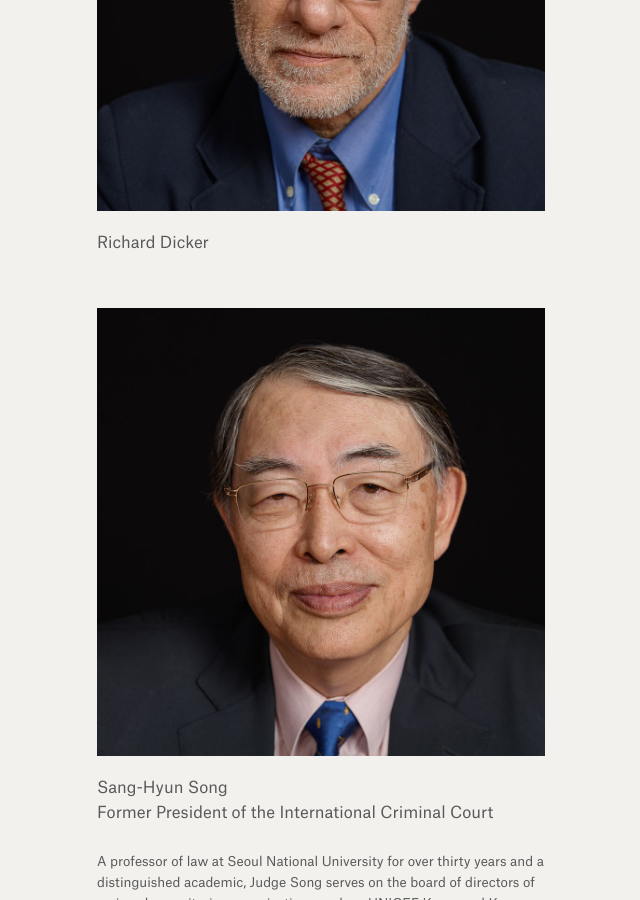
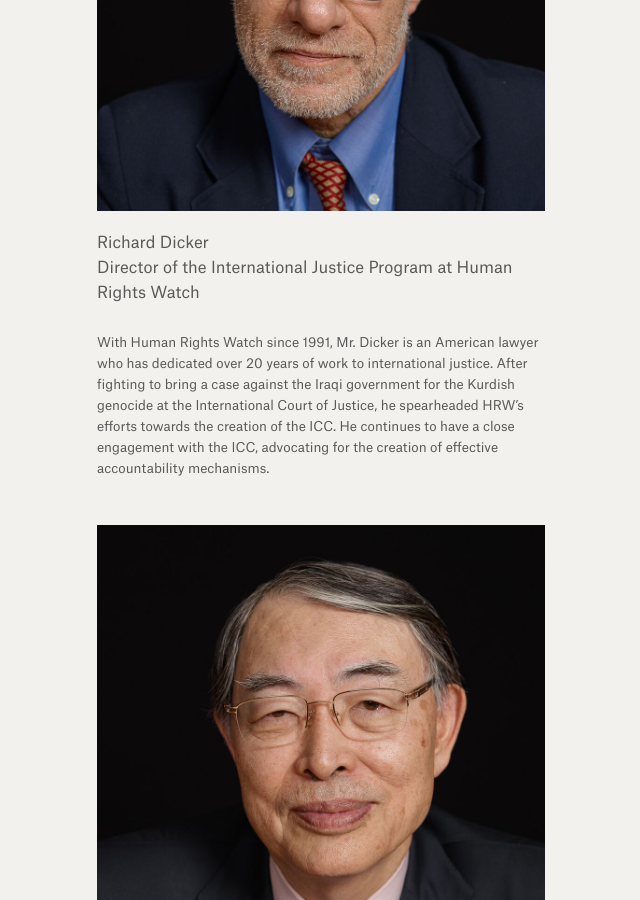
Before and after one commit to weights-and-measures/weights-and-measures.github.io, a Jekyll site: the page built from photographs.html, in a window 1280 px wide and 900 px high, scrolled down 26052 px. Shown: the whole window, without its empty margins (319-959 px from the left). Built offline with Jekyll 4.4.1, drawn with Linux system fonts in a browser that asks for light colours.

Commit message:
Updated Richard Dicker

```diff
--- a/_photographs/richard-dicker.markdown
+++ b/_photographs/richard-dicker.markdown
@@ -6,4 +6,7 @@ position: 11
 
 ![Richard Dicker.jpeg](/uploads/Richard%20Dicker.jpeg)
 
-Richard Dicker
+Richard Dicker <br> Director of the International Justice Program at Human Rights Watch
+
+
+With Human Rights Watch since 1991, Mr. Dicker is an American lawyer who has dedicated over 20 years of work to international justice. After fighting to bring a case against the Iraqi government for the Kurdish genocide at the International Court of Justice, he spearheaded HRW’s efforts towards the creation of the ICC. He continues to have a close engagement with the ICC, advocating for the creation of effective accountability mechanisms.
```
